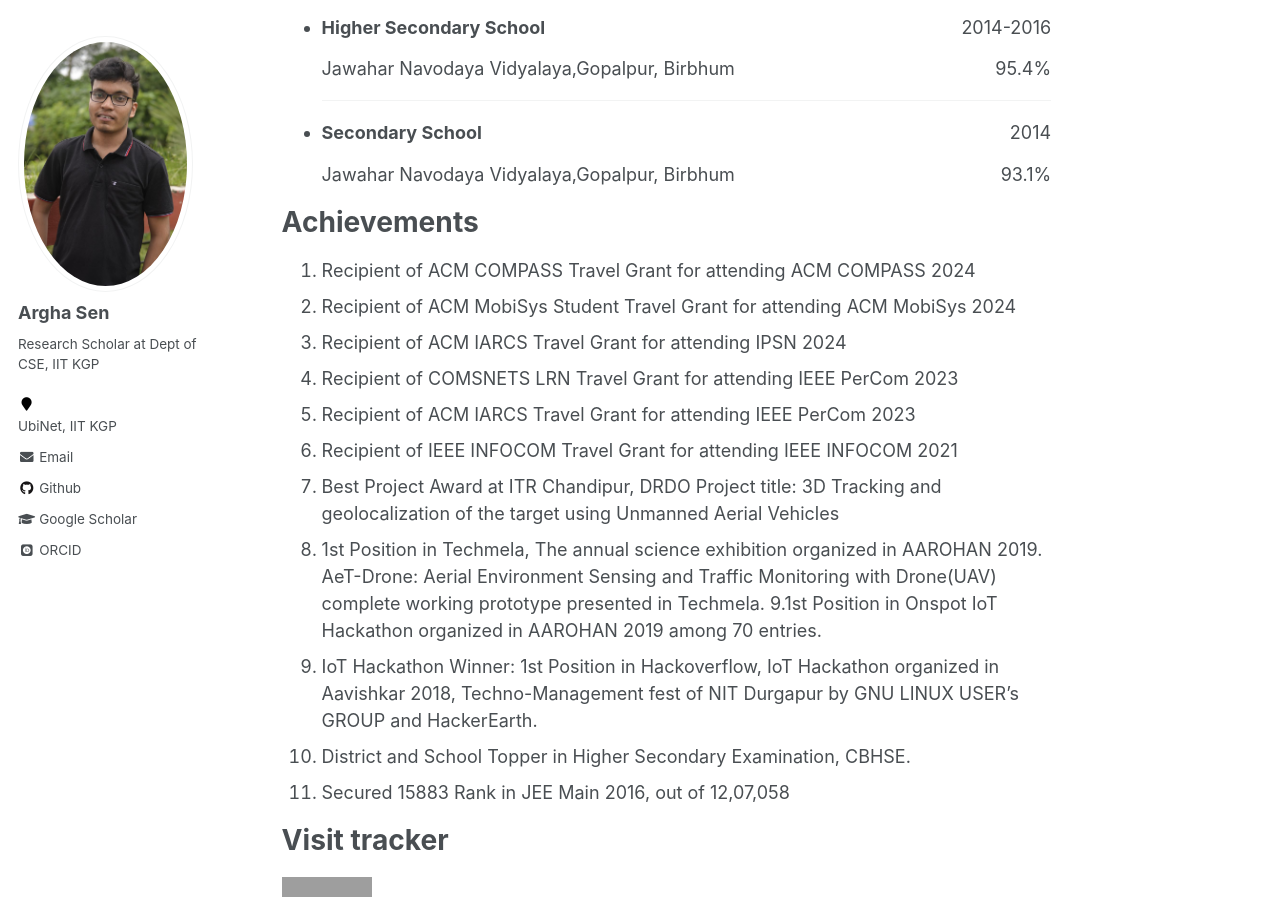
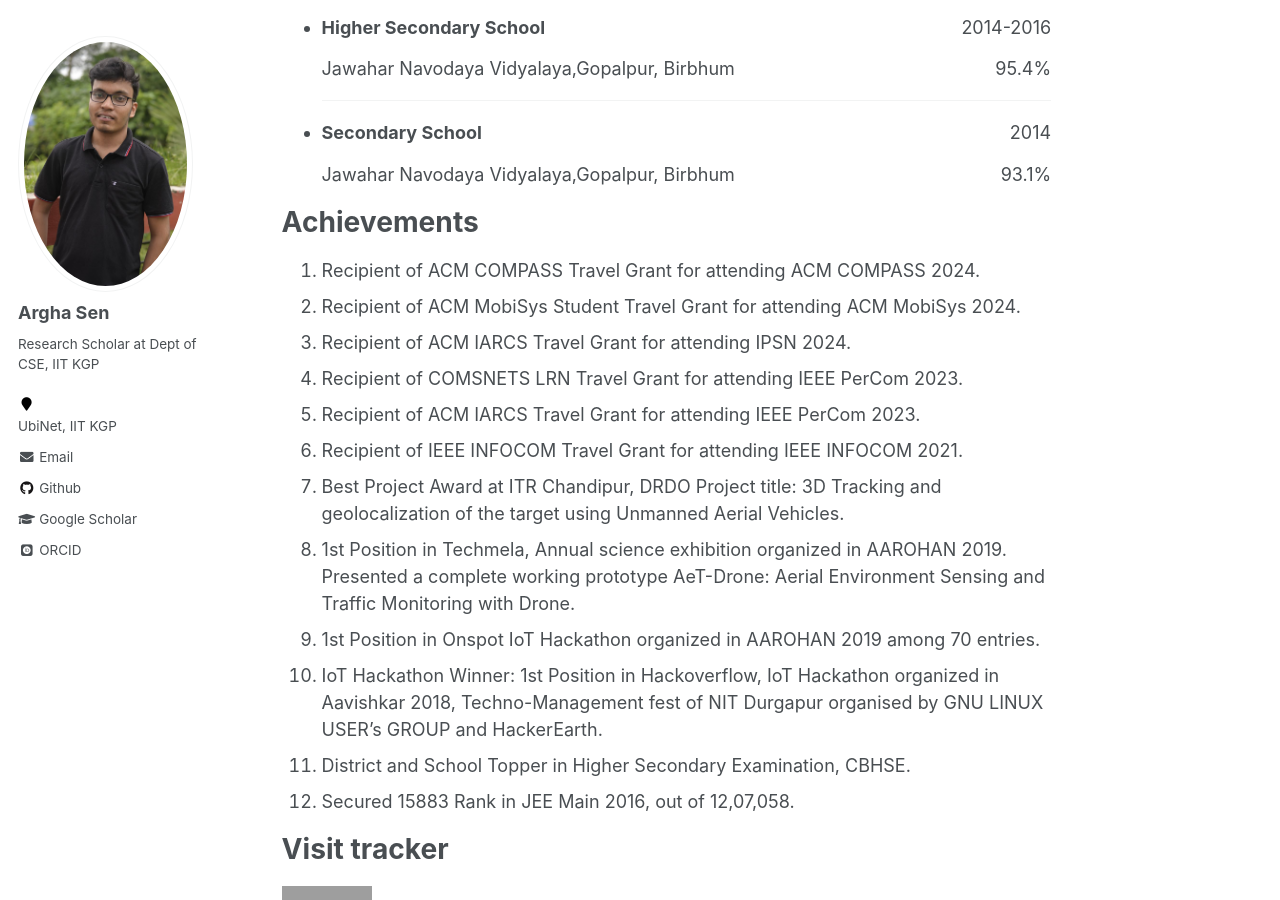
Before and after one commit to arghasen10/arghasen10.github.io, a Jekyll site: the page built from _pages/about.md, in a window 1280 px wide and 900 px high, scrolled down 1314 px. Built offline with Jekyll 4.4.1, drawn with Linux system fonts in a browser that asks for light colours; some web fonts are replaced; grey boxes are pictures that could not be loaded.

Commit message:
updated achievements

```diff
--- a/_pages/about.md
+++ b/_pages/about.md
@@ -33,18 +33,18 @@ Education
 
 Achievements
 ======
-1. Recipient of ACM COMPASS Travel Grant for attending ACM COMPASS 2024
-2. Recipient of ACM MobiSys Student Travel Grant for attending ACM MobiSys 2024
-3. Recipient of ACM IARCS Travel Grant for attending IPSN 2024
-4. Recipient of COMSNETS LRN Travel Grant for attending IEEE PerCom 2023
-5. Recipient of ACM IARCS Travel Grant for attending IEEE PerCom 2023
-6. Recipient of IEEE INFOCOM Travel Grant for attending IEEE INFOCOM 2021
-7. Best Project Award at ITR Chandipur, DRDO Project title: 3D Tracking and geolocalization of the target using Unmanned Aerial Vehicles
-8. 1st Position in Techmela, The annual science exhibition organized in AAROHAN 2019. AeT-Drone: Aerial Environment Sensing and Traffic Monitoring with Drone(UAV) complete working prototype presented in Techmela.
-9.1st Position in Onspot IoT Hackathon organized in AAROHAN 2019 among 70 entries.
-10. IoT Hackathon Winner: 1st Position in Hackoverflow, IoT Hackathon organized in Aavishkar 2018, Techno-Management fest of NIT Durgapur by GNU LINUX USER's GROUP and HackerEarth.
+1. Recipient of ACM COMPASS Travel Grant for attending ACM COMPASS 2024.
+2. Recipient of ACM MobiSys Student Travel Grant for attending ACM MobiSys 2024.
+3. Recipient of ACM IARCS Travel Grant for attending IPSN 2024.
+4. Recipient of COMSNETS LRN Travel Grant for attending IEEE PerCom 2023.
+5. Recipient of ACM IARCS Travel Grant for attending IEEE PerCom 2023.
+6. Recipient of IEEE INFOCOM Travel Grant for attending IEEE INFOCOM 2021.
+7. Best Project Award at ITR Chandipur, DRDO Project title: 3D Tracking and geolocalization of the target using Unmanned Aerial Vehicles.
+8. 1st Position in Techmela, Annual science exhibition organized in AAROHAN 2019. Presented a complete working prototype AeT-Drone: Aerial Environment Sensing and Traffic Monitoring with Drone.
+9. 1st Position in Onspot IoT Hackathon organized in AAROHAN 2019 among 70 entries.
+10. IoT Hackathon Winner: 1st Position in Hackoverflow, IoT Hackathon organized in Aavishkar 2018, Techno-Management fest of NIT Durgapur organised by GNU LINUX USER's GROUP and HackerEarth.
 11. District and School Topper in Higher Secondary Examination, CBHSE.
-12. Secured 15883 Rank in JEE Main 2016, out of 12,07,058
+12. Secured 15883 Rank in JEE Main 2016, out of 12,07,058.
 
 Visit tracker
 ======
```
